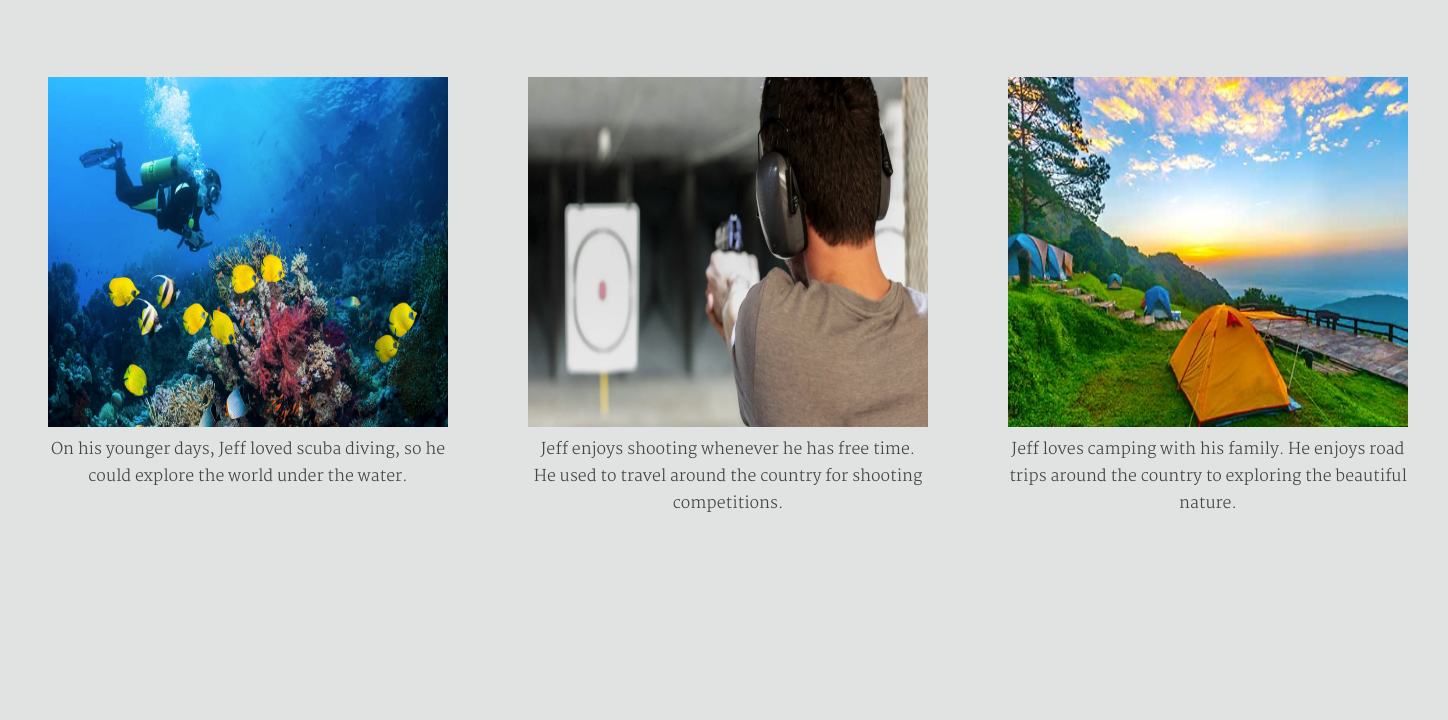
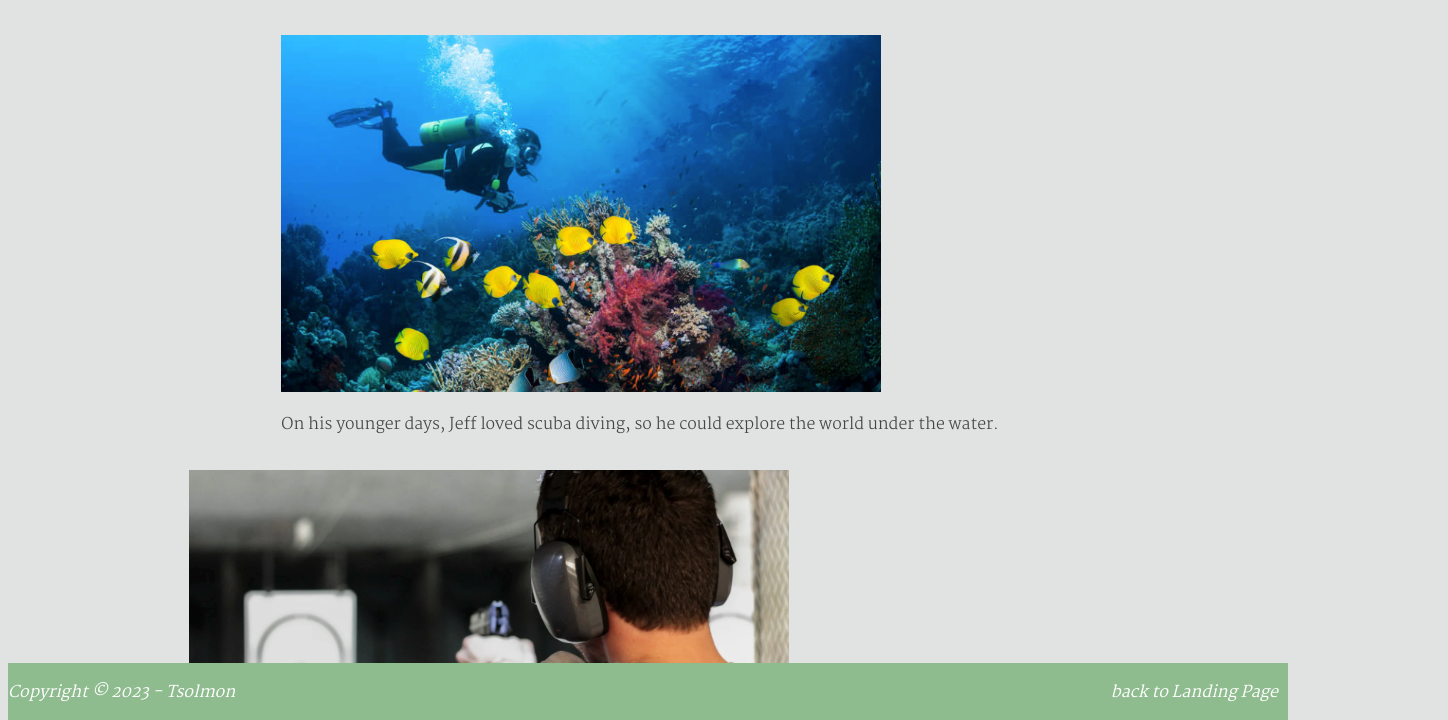
Before and after one commit to otsolmon/bioSite, a plain HTML site: page hobbiesPage.html in a window 1280 px wide. Shown: the part 78-798 px from the top of the page, 1448 px wide, since content can reach past the window. Drawn offline with Linux system fonts and the light colour scheme.

Commit message:
added footer and updated image positions

```diff
--- a/bioSiteStyle.css
+++ b/bioSiteStyle.css
@@ -9,39 +9,27 @@ h1 {
     color: #444444;
 }
 
-figure {
-    text-align: center;
-}
-
-img {
-    width: 400px;
-    height: 350px;
-}
-
-#image-gallery {
-    margin-top: 5%;
-}
-
-.grid-container {
-    display: grid;
-    grid-template-columns: auto auto auto;
-}
-
 #landingPage {
     background-color: #d3dde1;
     color: #444444;
 }
 
-#aboutPage {
-    background-color: #748c9b;
-    color: #FFFFFF;
-    font-weight: 300;
+#image-landing-page figure {
+    text-align: center;
 }
 
-#hobbiesPage {
-    background-color: #e1e2e2;
-    color: #444444;
-    font-weight: 300;
+#image-landing-page img {
+    width: 550px;
+    height: 450px;
+}
+
+#image-landing-page {
+    margin-top: 5%;
+}
+
+#image-landing-page > div {
+    display: grid;
+    grid-template-columns: auto auto auto;
 }
 
 #navbar {
@@ -64,3 +52,82 @@ img {
     background-color: lightyellow;
     color: black;
 }
+
+.footer {
+    background-color: darkseagreen;
+    position: fixed;
+    bottom: 0;
+    width: 100%;
+}
+
+.footer p:nth-child(1) {
+    color: white;
+    font-weight: 400;
+    float: left;
+    padding-right: 10px;
+    font-style: italic;
+}
+
+.footer p:nth-child(2) {
+    color: white;
+    font-weight: 400;
+    float: right;
+    padding-right: 10px;
+    font-style: italic;
+}
+
+.footer a {
+    text-decoration: none;
+    color: white;
+    left: 0;
+}
+
+.footer a:hover {
+    text-decoration: underline;
+}
+
+#aboutPage {
+    background-color: #748c9b;
+    color: #FFFFFF;
+    font-weight: 300;
+}
+
+#bio {
+    float: right;
+    max-width: 50%;
+}
+
+#hobbiesPage {
+    background-color: #e1e2e2;
+    color: #444444;
+    font-weight: 300;
+}
+
+#image-hobbies-page > div {
+    display: flex;
+    flex-wrap: wrap;
+}
+
+#image-hobbies-page img {
+    width: 600px;
+    height: auto;
+    margin-bottom: 10px;
+}
+
+.grid-item1 {
+    flex: 1;
+    display: flex;
+    align-items: center;
+    justify-content: center;
+}
+
+.grid-item2 {
+    display: flex;
+    flex-wrap: wrap;
+    flex: 2;
+}
+
+.grid-item2 > figure {
+    text-align: center;
+    float: right;
+}
--- a/hobbiesPage.html
+++ b/hobbiesPage.html
@@ -9,9 +9,9 @@
 </head>
 <body id="hobbiesPage">
 <div>
-    <div id="image-gallery">
+    <div id="image-hobbies-page">
         <div class="grid-container">
-            <div class="grid-item">
+            <div class="grid-item1">
                 <figure>
                     <img src="images/hobbies1.png" alt="Scuba-diving"/>
                     <figcaption>On his younger days, Jeff loved scuba diving, so he could explore the world under the
@@ -19,15 +19,13 @@
                     </figcaption>
                 </figure>
             </div>
-            <div class="grid-item">
+            <div class="grid-item2">
                 <figure>
                     <img src="images/hobbies2.png" alt="Shooting"/>
                     <figcaption>Jeff enjoys shooting whenever he has free time. He used to travel around the country for
                         shooting competitions.
                     </figcaption>
                 </figure>
-            </div>
-            <div class="grid-item">
                 <figure>
                     <img src="images/hobbies3.png" alt="Camping"/>
                     <figcaption>Jeff loves camping with his family. He enjoys road trips around the country to exploring
@@ -39,4 +37,8 @@
     </div>
 </div>
 </body>
+<div class="footer">
+    <p>Copyright &copy; 2023 - Tsolmon</p>
+    <p><a href="index.html">back to Landing Page</a></p>
+</div>
 </html>
```
Also changed, not shown: aboutPage.html (+6 -0 lines), index.html (+5 -1 lines).
